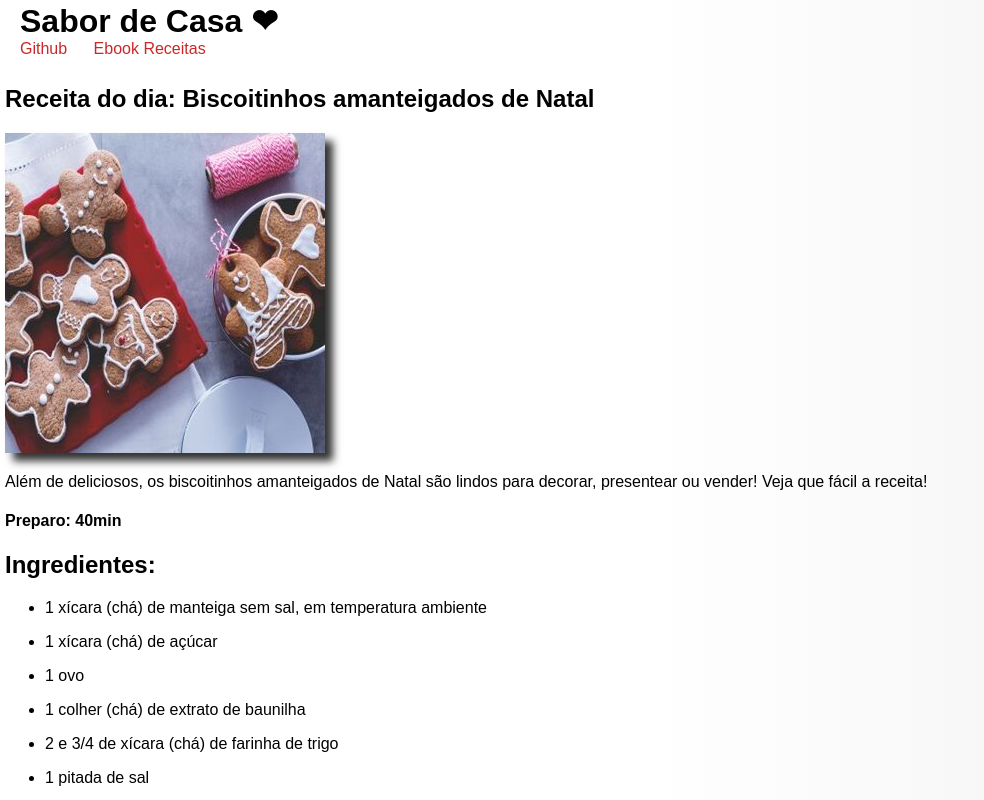
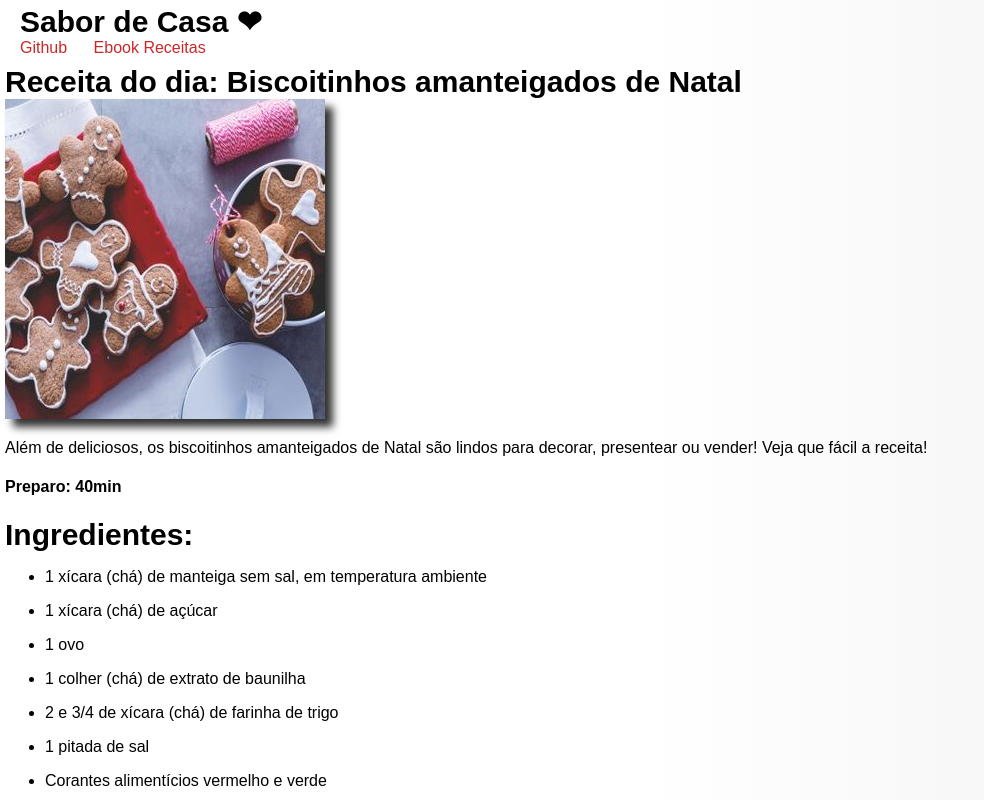
Before and after one commit to NicolasPato/2024, a plain HTML site: page index.html in a window 1280 px wide. Shown: the top 800 px of the page, without its empty margins (0-984 px from the left). Drawn offline with Linux system fonts and the light colour scheme.

Commit message:
Update style.css

```diff
--- a/style.css
+++ b/style.css
@@ -31,9 +31,9 @@ header {
     padding: 0 20px;
 }
 
-h1 {
+h1, h2 {
     margin: 0;
-
+    font-size: 30px;
 }
 
 nav ul {
```
